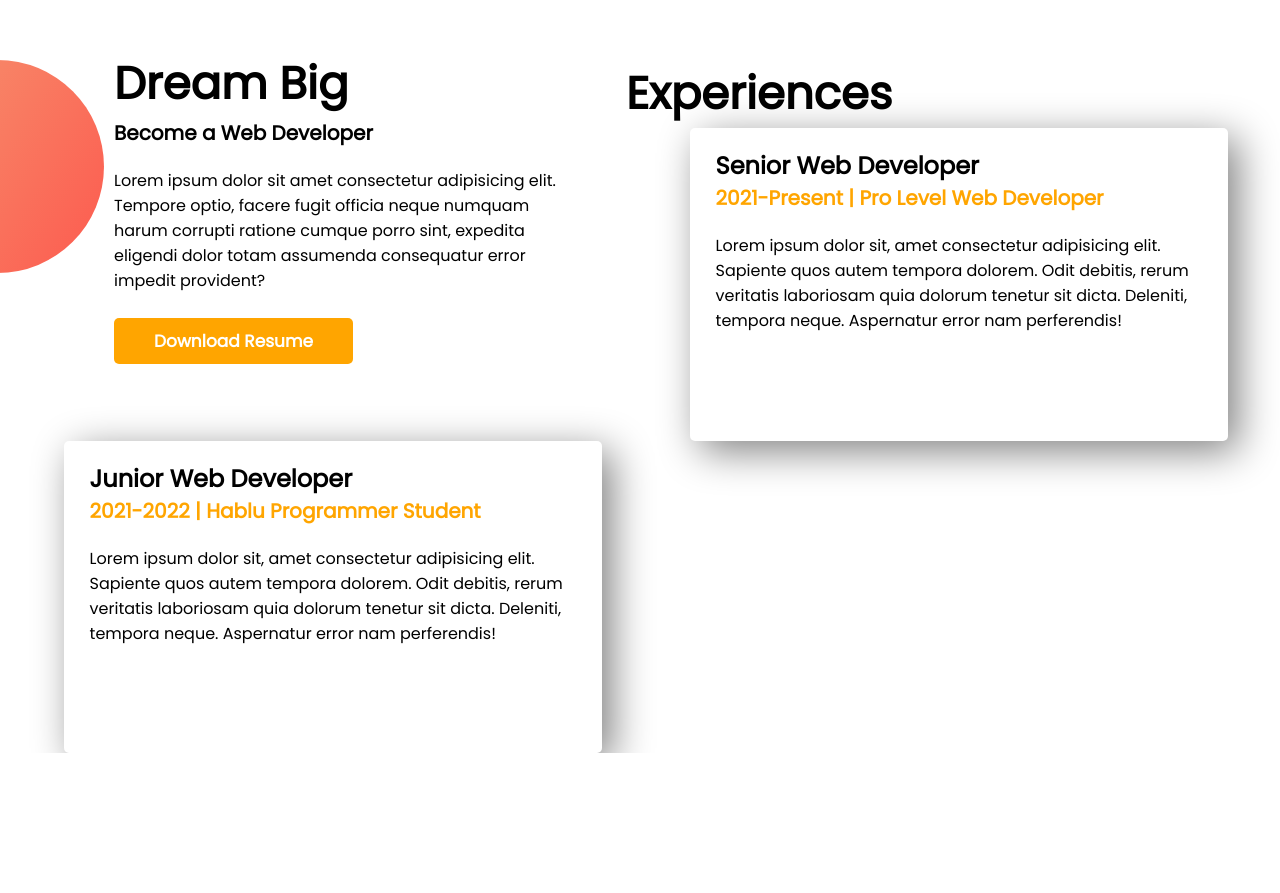
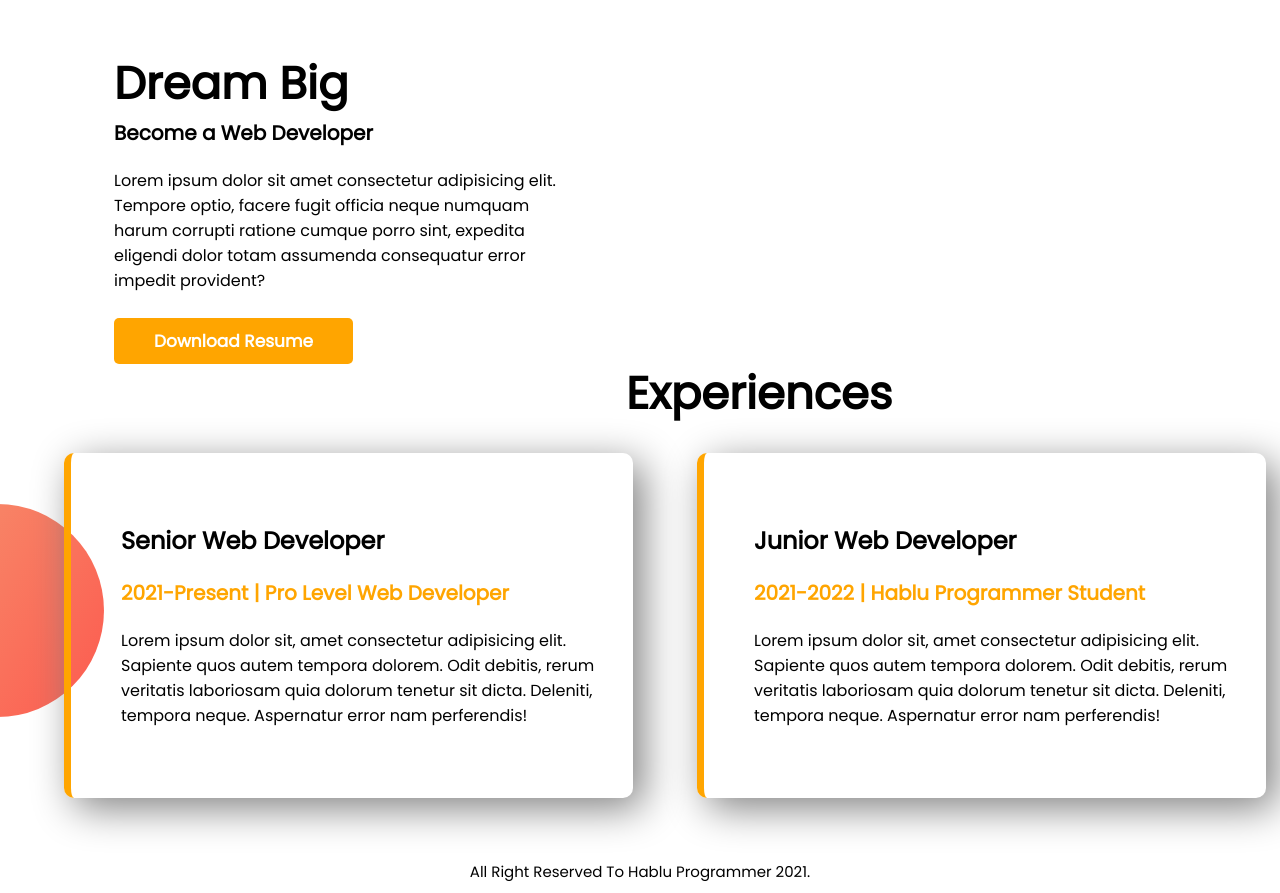
Before and after one commit to zabaki50/project-2, a plain HTML site: page index.html in a window 1280 px wide. Shown: the part 1040-1933 px from the top of the page. Before the commit the page ends 1793 px from the top, so only its background shows below. Drawn offline with Linux system fonts and the light colour scheme.

Commit message:
project2

```diff
--- a/css/style.css
+++ b/css/style.css
@@ -42,6 +42,7 @@ h3{
     height: 550px;
     background-position-x: right;
     background-position-y: center;
+    margin-bottom: 300px;
 }
 .boxes{
     width: 40%;
@@ -50,13 +51,26 @@ h3{
     margin-left: 5%;
     padding-left: 2%;
 }
-.boxShadow{
-    box-shadow: 10px 10px 40px grey;
-    border-radius: 5px;
-    height: 65%;
+
+.BoxShadow{
+    box-shadow: 10px 10px 40px gray;
+    border-radius: 10px;
+    padding-left: 50px;
+    padding-top: 70px;
+    padding-bottom: 70px;
+    border-left: 7px solid orange;
 }
 .Experiences{
     background-image: url(../img/exp-bg.png);
     background-repeat: no-repeat;
-    height: 450px;
+    background-position: left;
+    height: 500px;
 }
+.boxes h3{
+    margin-top: 20px;
+}
+footer{
+    font-size: 15px;
+    text-align: center;
+    padding-bottom: 10px;
+}
--- a/index.html
+++ b/index.html
@@ -42,20 +42,25 @@
     </div>
 
     <section class="Experiences">
-        <h1>Experiences</h1>
-        <div class="boxes boxShadow">
+        <div>
+            <h1>Experiences</h1><br>
+            <div class="boxes BoxShadow">
                 <h2>Senior Web Developer</h2>
                 <h3><span class="highLight">2021-Present | Pro Level Web Developer</span></h3>
                 <p>Lorem ipsum dolor sit, amet consectetur adipisicing elit. Sapiente quos autem tempora dolorem. Odit debitis, rerum veritatis laboriosam quia dolorum tenetur sit dicta. Deleniti, tempora neque. Aspernatur error nam perferendis!</p>
             </div>
 
-        <div class="boxes boxShadow">
+            <div class="boxes BoxShadow">
                 <h2>Junior Web Developer</h2>
                 <h3><span class="highLight">2021-2022 | Hablu Programmer Student</span></h3>
                 <p>Lorem ipsum dolor sit, amet consectetur adipisicing elit. Sapiente quos autem tempora dolorem. Odit debitis, rerum veritatis laboriosam quia dolorum tenetur sit dicta. Deleniti, tempora neque. Aspernatur error nam perferendis!</p>
             </div>
+        </div>
+    </section>
 
+    <footer>
+        All Right Reserved To Hablu Programmer 2021.
+    </footer>
 
-    </section>
 </body>
 </html>
```
Lines whose indentation alone changed are shown as unchanged.
